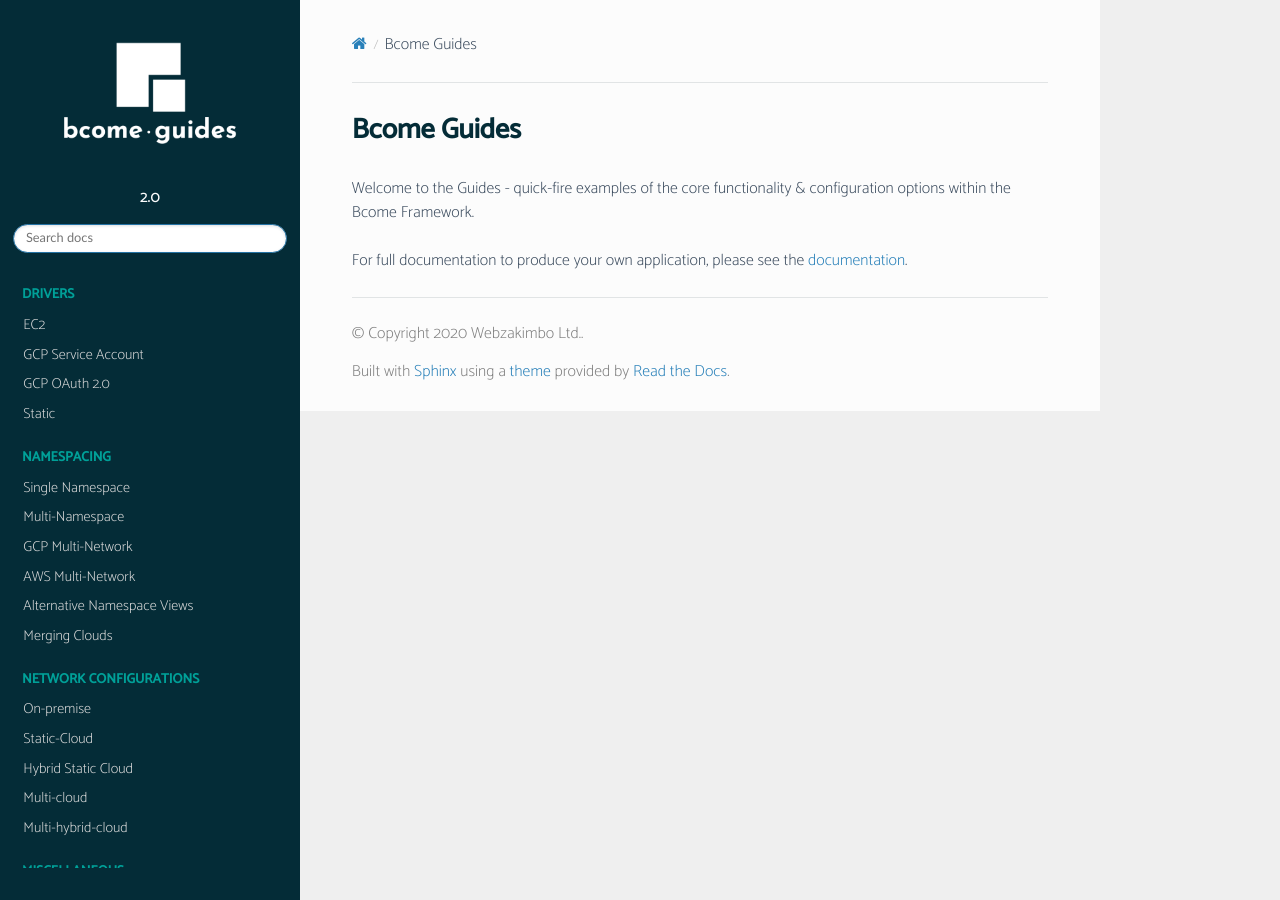
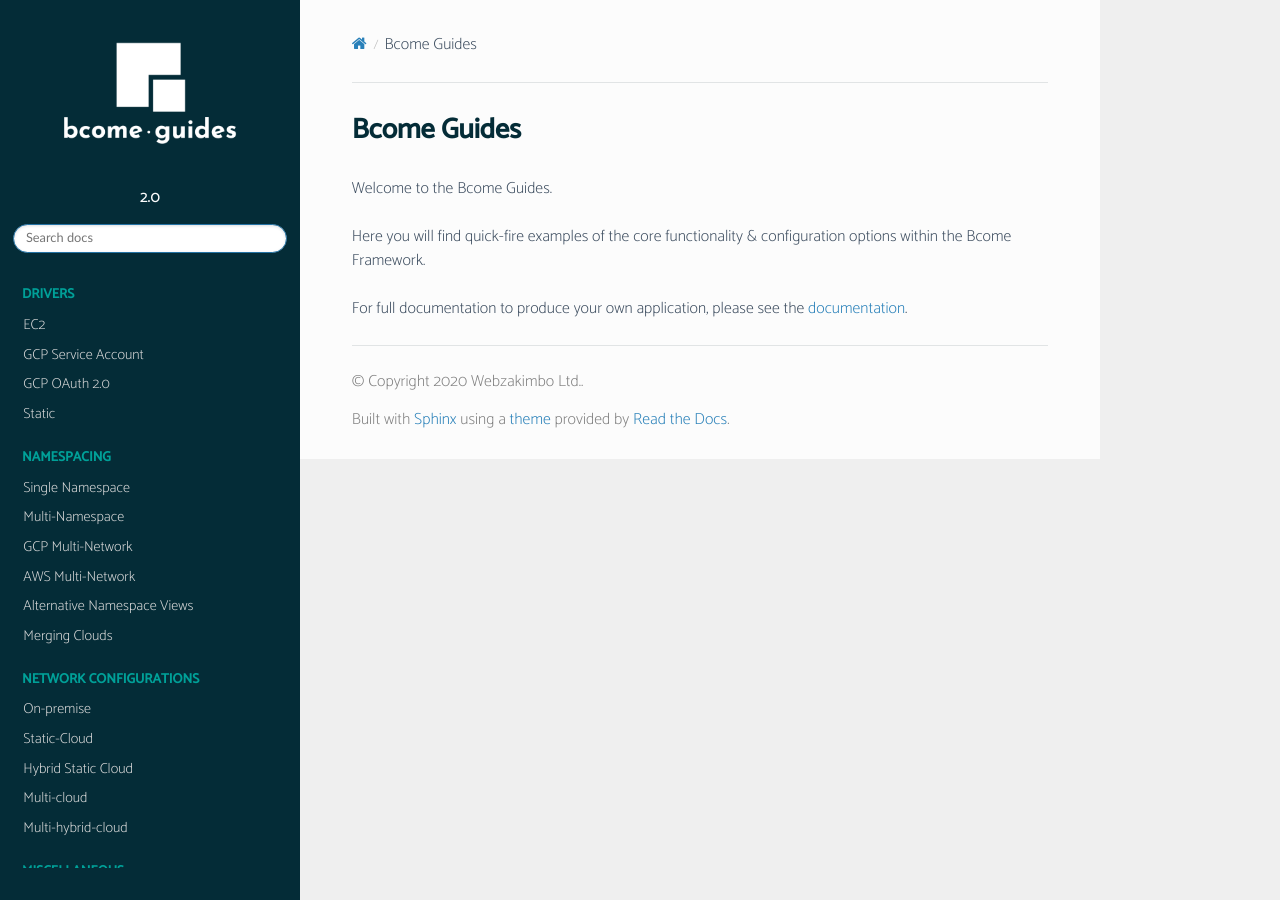
Before and after one commit to webzakimbo/bcome-read-the-docs-guides, a Sphinx documentation site: the page built from docs/source/index.rst, in a window 1280 px wide. Built offline with Sphinx 7.4.7 and the Read the Docs theme 2.0.0, drawn with Linux system fonts in a browser that asks for light colours; pages that are not in the unit, such as notebooks, are missing from menus.

Commit message:
tidied up front page blurb

```diff
--- a/docs/source/intro.rst
+++ b/docs/source/intro.rst
@@ -5,6 +5,8 @@ Bcome Guides
 .. meta::
    :description lang=en: Welcome to the Bcome Guides - quick-fire examples of the core functionality and configuration options available within the Bcome framework.
 
-Welcome to the Guides - quick-fire examples of the core functionality & configuration options within the Bcome Framework.
+Welcome to the Bcome Guides.
+
+Here you will find quick-fire examples of the core functionality & configuration options within the Bcome Framework.
 
 For full documentation to produce your own application, please see the |DOCS|_.
```
